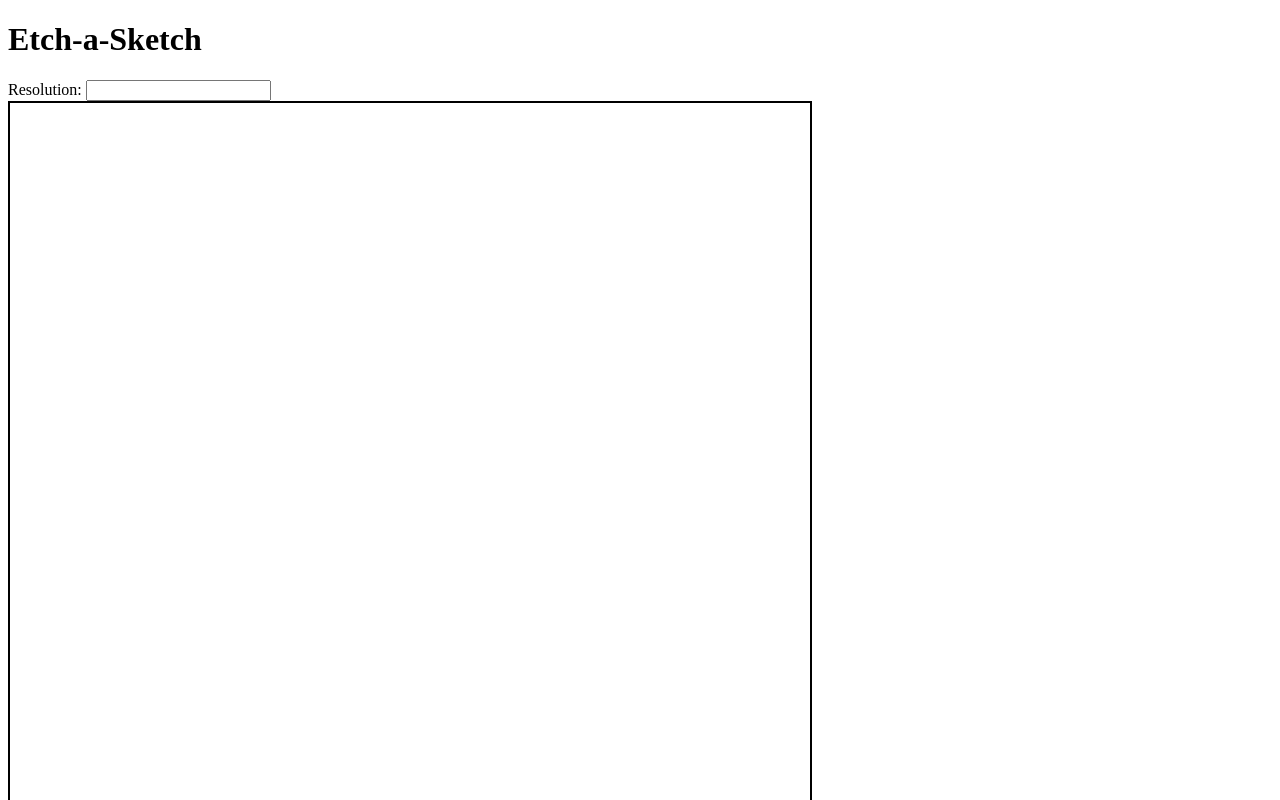
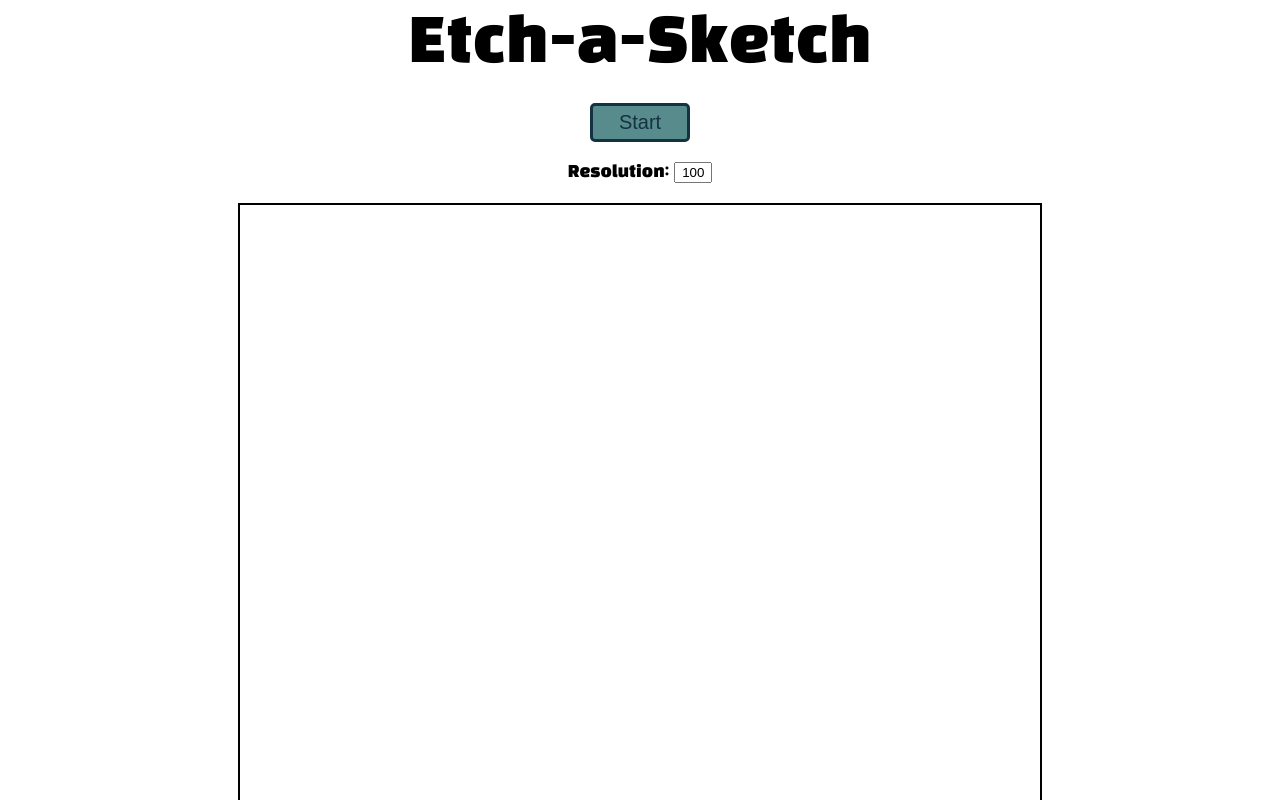
Before and after one commit to Lepracone/Etch-a-Sketch, a plain HTML site: page index.html in a window 1280 px wide. Shown: the top 800 px of the page. Drawn offline with Linux system fonts and the light colour scheme.

Commit message:
Final Alfa Version

```diff
--- a/app.js
+++ b/app.js
@@ -1,9 +1,10 @@
 let gridResolution = 100;
 let grid = [];
+let status = false;
 
 const container = document.getElementById("container");
-const button = document.getElementById("button");
 let inputElement = document.getElementById("resInput");
+const button = document.getElementById("startStop");
 
 inputElement.addEventListener("change", function(e){
     gridResolution = e.target.value;
@@ -18,10 +19,23 @@ function createGrid(gridResolution){
     }
 }
 
-document.addEventListener("mouseover", function(e){
-    if(e.target && e.target.className=="cell-item"){
-        e.target.style.background = "black";
+
+
+button.addEventListener("click", function(){
+    if(status == 1){
+        status = false;
+        button.textContent = "Start"
+    }else{
+        status = true;
+        button.textContent = "Stop"
     }
-})
 
+    document.addEventListener("mouseover", function(e){
+         if(e.target && e.target.className=="cell-item"&&status == true){
+                e.target.style.background = "black";
+         }
+    })
+
+
+});
 createGrid(gridResolution);
--- a/index.html
+++ b/index.html
@@ -3,16 +3,18 @@
     <head>
         <title>Etch-a-Sketch</title>
         <link rel="stylesheet" href="main.css">
+        <link href="https://fonts.googleapis.com/css?family=Black+Han+Sans&display=swap" rel="stylesheet">
     </head>
 
     <body>
-
             <h1>Etch-a-Sketch</h1>
-
+            <div id="divButton">
+                <button id="startStop">Start</button>
+            </div>
             <div id="resolutionSet">
                 <form id="form">
                     <span>Resolution:</span>
-                <input type="text"  id="resInput">
+                    <input type="text"  id="resInput" value= "100">
                 </form>
             </div>
 
--- a/main.css
+++ b/main.css
@@ -2,6 +2,9 @@
     --grid-resolution:1;
 }
 
+html{
+    font-family: 'Black Han Sans', sans-serif;
+}
 
 #container{
     width: 800px;
@@ -10,6 +13,45 @@
     display: grid;
     grid-template-rows: repeat(var(--grid-resolution),1fr);
     grid-template-columns: repeat(var(--grid-resolution),1fr);
+    margin: auto;
 
 
 }
+
+button{
+    padding: 5px 8px;
+    border: 3px solid #153243;
+    border-radius: 5px;
+    background-color: #588B8B;
+    color:#153243;
+    font-size: 20px;
+    width: 100px;
+    text-align: center;
+}
+
+#divButton{
+    margin:auto;
+    width: 100px;
+}
+
+h1{
+    font-size: 60px;
+    font-weight: 300;
+    margin:auto;
+    width:500px;
+    text-align: center;
+    padding-bottom: 20px;
+}
+
+#resolutionSet{
+    width: 300px;
+    margin: auto;
+    text-align: center;
+    padding-top: 20px;
+    padding-bottom: 20px;
+}
+
+#form input{
+ width: 30px;
+ text-align: center;
+}
```
Lines whose indentation alone changed are shown as unchanged.
